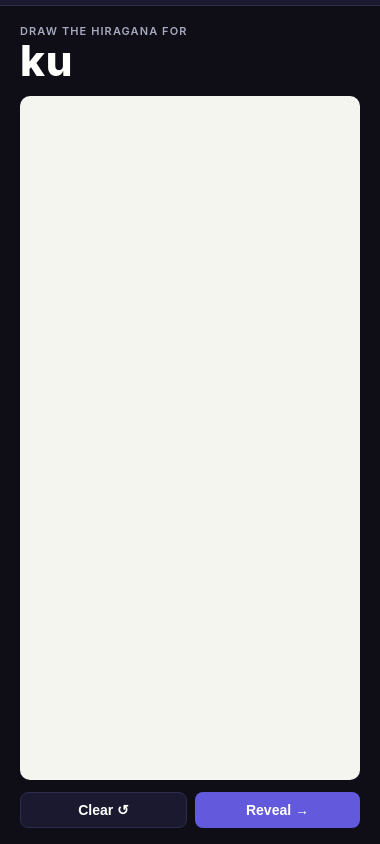
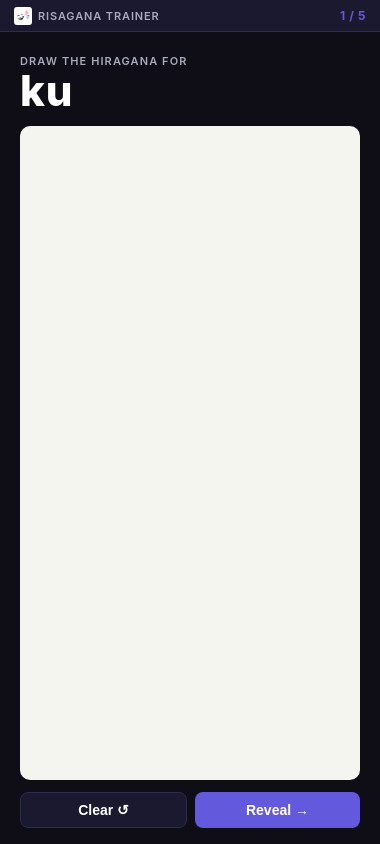
Before and after one commit to Carlostc353/Risagana-trainer, an Electron app: page renderer/popup.html in a window 380 px wide. Drawn offline with Linux system fonts and the light colour scheme; no server answers.

Commit message:
feat: add session mode (5-in-a-row) with progress indicator
Co-Authored-By: Claude Sonnet 4.6 <noreply@anthropic.com>

```diff
--- a/renderer/popup.css
+++ b/renderer/popup.css
@@ -29,15 +29,40 @@ html, body {
   gap: 12px;
 }
 
-/* Drag handle at top */
-.drag-handle {
-  height: 6px;
-  margin: -18px -20px 6px;
+.app-header {
+  display: flex;
+  align-items: center;
+  justify-content: space-between;
+  height: 32px;
+  margin: -18px -20px 10px;
+  padding: 0 14px;
   background: var(--surface);
   border-bottom: 1px solid var(--border);
   -webkit-app-region: drag;
-  cursor: grab;
   flex-shrink: 0;
+}
+
+.header-brand {
+  display: flex;
+  align-items: center;
+  gap: 6px;
+}
+
+.header-brand img { display: block; border-radius: 3px; }
+
+.header-title {
+  font-size: 11px;
+  font-weight: 600;
+  color: var(--muted);
+  text-transform: uppercase;
+  letter-spacing: 0.08em;
+}
+
+.session-progress {
+  font-size: 12px;
+  font-weight: 700;
+  color: var(--accent);
+  letter-spacing: 0.05em;
 }
 
 .screen { display: flex; flex-direction: column; flex: 1; gap: 12px; }
--- a/renderer/popup.html
+++ b/renderer/popup.html
@@ -13,7 +13,13 @@
 </head>
 <body>
 <div id="app">
-  <div class="drag-handle"></div>
+  <div class="app-header">
+    <div class="header-brand">
+      <img src="../src/icon.png" alt="Risagana Trainer logo" width="18" height="18">
+      <span class="header-title">Risagana Trainer</span>
+    </div>
+    <span id="session-progress" class="session-progress">1 / 5</span>
+  </div>
 
   <!-- Drawing screen -->
   <div id="draw-screen" class="screen">
--- a/renderer/popup.js
+++ b/renderer/popup.js
@@ -1,5 +1,7 @@
 'use strict';
 
+const SESSION_SIZE = 5;
+let sessionIndex = 0;
 let currentChar = null;
 let isDrawing = false;
 let lastX = 0, lastY = 0;
@@ -11,7 +13,6 @@ const ctx = canvas.getContext('2d');
 
 function resizeCanvas() {
   const rect = canvas.getBoundingClientRect();
-  // Preserve drawing when resizing (rare for a fixed window, but safe)
   const imageData = ctx.getImageData(0, 0, canvas.width, canvas.height);
   canvas.width = rect.width;
   canvas.height = rect.height;
@@ -26,10 +27,7 @@ function applyStyle() {
   ctx.lineJoin = 'round';
 }
 
-// Size canvas on first render
-window.addEventListener('DOMContentLoaded', () => {
-  resizeCanvas();
-});
+window.addEventListener('DOMContentLoaded', () => { resizeCanvas(); });
 
 // ── Drawing events ───────────────────────────────────────────────
 function getPos(e) {
@@ -46,7 +44,6 @@ canvas.addEventListener('mousedown', (e) => {
   lastX = x; lastY = y;
   ctx.beginPath();
   ctx.moveTo(x, y);
-  // Draw a dot for single clicks
   ctx.arc(x, y, 2, 0, Math.PI * 2);
   ctx.fillStyle = '#1a1a2e';
   ctx.fill();
@@ -67,7 +64,6 @@ canvas.addEventListener('mousemove', (e) => {
 canvas.addEventListener('mouseup', () => { isDrawing = false; ctx.beginPath(); });
 canvas.addEventListener('mouseleave', () => { isDrawing = false; ctx.beginPath(); });
 
-// Touch support
 canvas.addEventListener('touchstart', (e) => { e.preventDefault(); canvas.dispatchEvent(new MouseEvent('mousedown', { clientX: e.touches[0].clientX, clientY: e.touches[0].clientY })); });
 canvas.addEventListener('touchmove', (e) => { e.preventDefault(); canvas.dispatchEvent(new MouseEvent('mousemove', { clientX: e.touches[0].clientX, clientY: e.touches[0].clientY })); });
 canvas.addEventListener('touchend', (e) => { e.preventDefault(); canvas.dispatchEvent(new MouseEvent('mouseup')); });
@@ -85,7 +81,7 @@ function showResult() {
   rs.classList.remove('hidden');
   document.getElementById('romaji-result').textContent = currentChar.romaji;
   document.getElementById('hiragana-char').textContent = currentChar.hiragana;
-  startCountdown(6);
+  // No countdown here — advanceSession starts it only after the 5th evaluation
 }
 
 // ── Evaluation ───────────────────────────────────────────────────
@@ -96,35 +92,59 @@ async function evaluate(correct) {
   document.getElementById('gotit-btn').disabled = true;
   document.getElementById('missed-btn').disabled = true;
   await window.api.recordResult({ romaji: currentChar.romaji, correct });
-  // Close immediately after recording
   clearTimeout(closeTimer);
-  window.api.closePopup();
+  await advanceSession();
 }
 
-document.getElementById('next-btn').addEventListener('click', () => {
+document.getElementById('next-btn').addEventListener('click', async () => {
   clearTimeout(closeTimer);
-  window.api.closePopup();
+  if (currentChar) await window.api.skipCharacter({ romaji: currentChar.romaji });
+  await advanceSession();
 });
+
+// ── Session state machine ─────────────────────────────────────────
+function updateProgress() {
+  document.getElementById('session-progress').textContent =
+    `${sessionIndex + 1} / ${SESSION_SIZE}`;
+}
+
+async function advanceSession() {
+  if (sessionIndex < SESSION_SIZE - 1) {
+    sessionIndex++;
+    updateProgress();
+    ctx.clearRect(0, 0, canvas.width, canvas.height);
+    currentChar = await window.api.getCharacter();
+    document.getElementById('romaji-prompt').textContent = currentChar.romaji;
+    document.getElementById('draw-screen').classList.remove('hidden');
+    document.getElementById('result-screen').classList.add('hidden');
+    document.getElementById('gotit-btn').disabled = false;
+    document.getElementById('missed-btn').disabled = false;
+    document.getElementById('next-btn').disabled = false;
+  } else {
+    document.getElementById('gotit-btn').disabled = true;
+    document.getElementById('missed-btn').disabled = true;
+    document.getElementById('next-btn').disabled = true;
+    startCountdown(6);
+  }
+}
 
 // ── Countdown ────────────────────────────────────────────────────
 function startCountdown(seconds) {
   const fill = document.getElementById('countdown-fill');
   fill.style.transition = 'none';
   fill.style.width = '100%';
-
-  // Force reflow then animate
   void fill.offsetWidth;
   fill.style.transition = `width ${seconds}s linear`;
   fill.style.width = '0%';
-
   closeTimer = setTimeout(() => window.api.closePopup(), seconds * 1000);
 }
 
 // ── Init ─────────────────────────────────────────────────────────
 async function init() {
+  sessionIndex = 0;
+  updateProgress();
   currentChar = await window.api.getCharacter();
   document.getElementById('romaji-prompt').textContent = currentChar.romaji;
-  // Wait for layout before sizing canvas
   requestAnimationFrame(() => resizeCanvas());
 }
 
```
